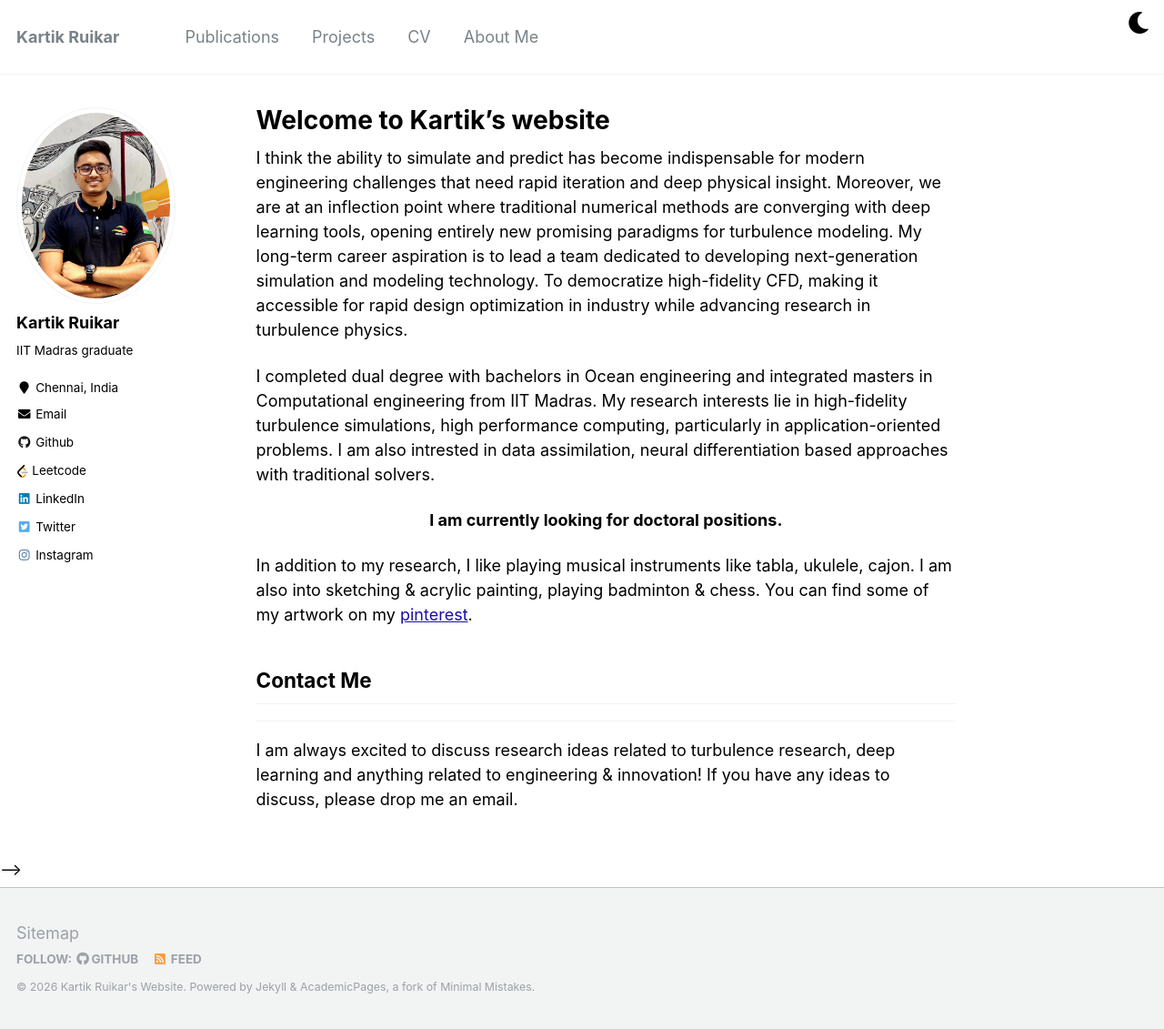
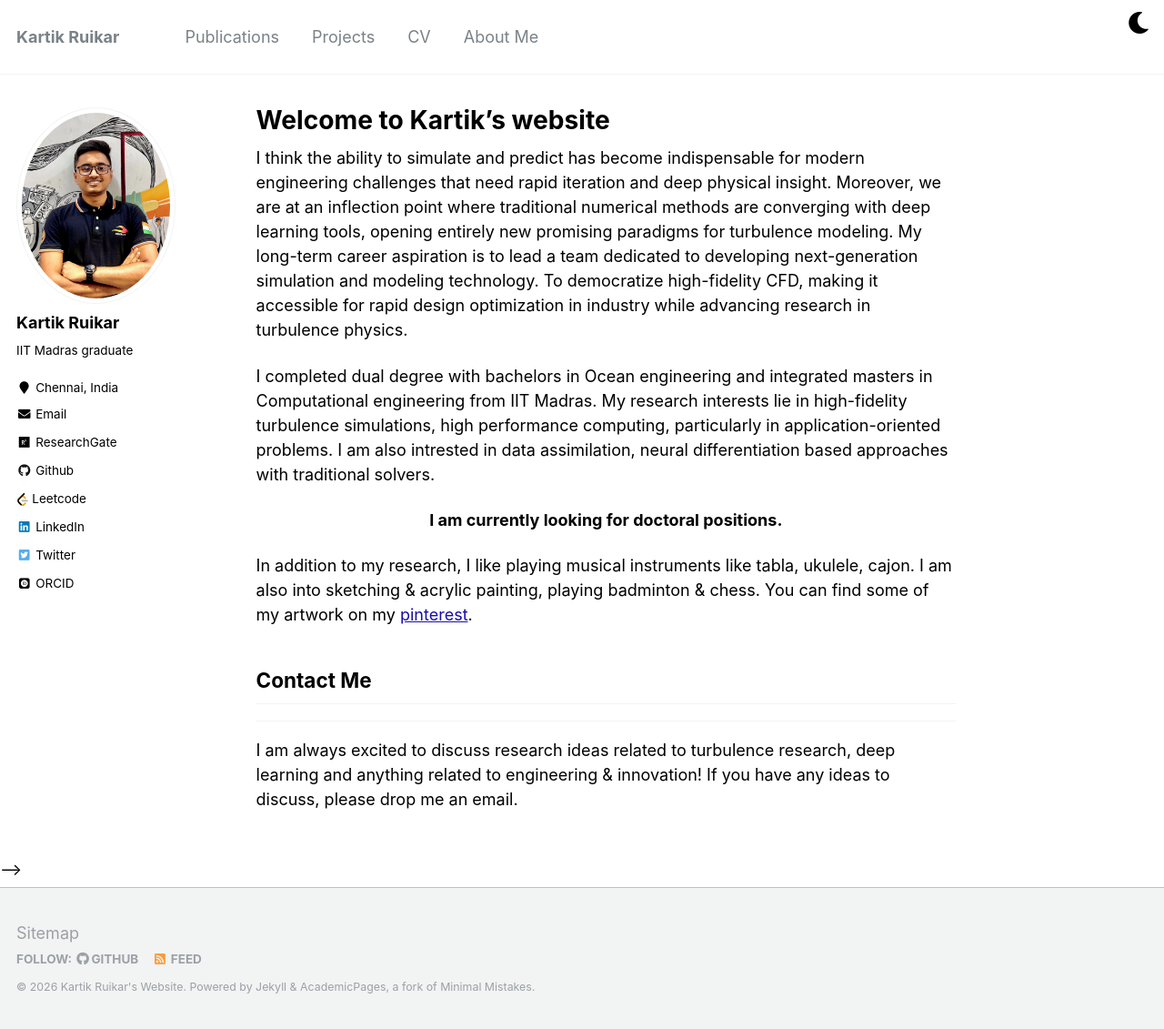
Before and after one commit to Kartik2605/Kartik2605.github.io, a Jekyll site: the page built from _pages/about.md, in a window 1280 px wide and 1131 px high. Shown: the whole window at 91% size. Built offline with Jekyll 4.4.1, drawn with Linux system fonts in a browser that asks for light colours; some web fonts are replaced; part of the change alters nothing that is shown.

Commit message:
Adding research gate and ORCID

```diff
--- a/_config.yml
+++ b/_config.yml
@@ -89,7 +89,8 @@ author:
   pubmed: #"https://www.ncbi.nlm.nih.gov/pubmed/?term=john+snow"
   googlescholar: #"https://scholar.google.com/citations?hl=en&authuser=1&user=XcgZhMwAAAAJ" #"http://yourfullgooglescholarurl.com"
   email: "rkartik@alumni.iitm.ac.in"
-  researchgate: # example: "https://www.researchgate.net/profile/yourprofile"
+  researchgate: "https://www.researchgate.net/profile/Kartik-Ruikar-2"
+  orcid: "https://orcid.org/my-orcid?orcid=0009-0009-5816-4490"
   uri:
   bitbucket:
   codepen:
@@ -100,13 +101,12 @@ author:
   github: "Kartik2605"
   google_plus:
   keybase:
-  instagram: "kartik__2605/"
+  instagram: #"kartik__2605/"
   impactstory: #"https://profiles.impactstory.org/u/xxxx-xxxx-xxxx-xxxx"
   lastfm:
   linkedin: "kartik-ruikar-2605/"
   leetcode: "cosmic_26/"
   medium : #"rkartik.inbox"
-  orcid: #"http://orcid.org/yourorcidurl"
   pinterest: #"rkartikinbox/_created/"
   soundcloud:
   stackoverflow: #8421999/nsidn98
```
